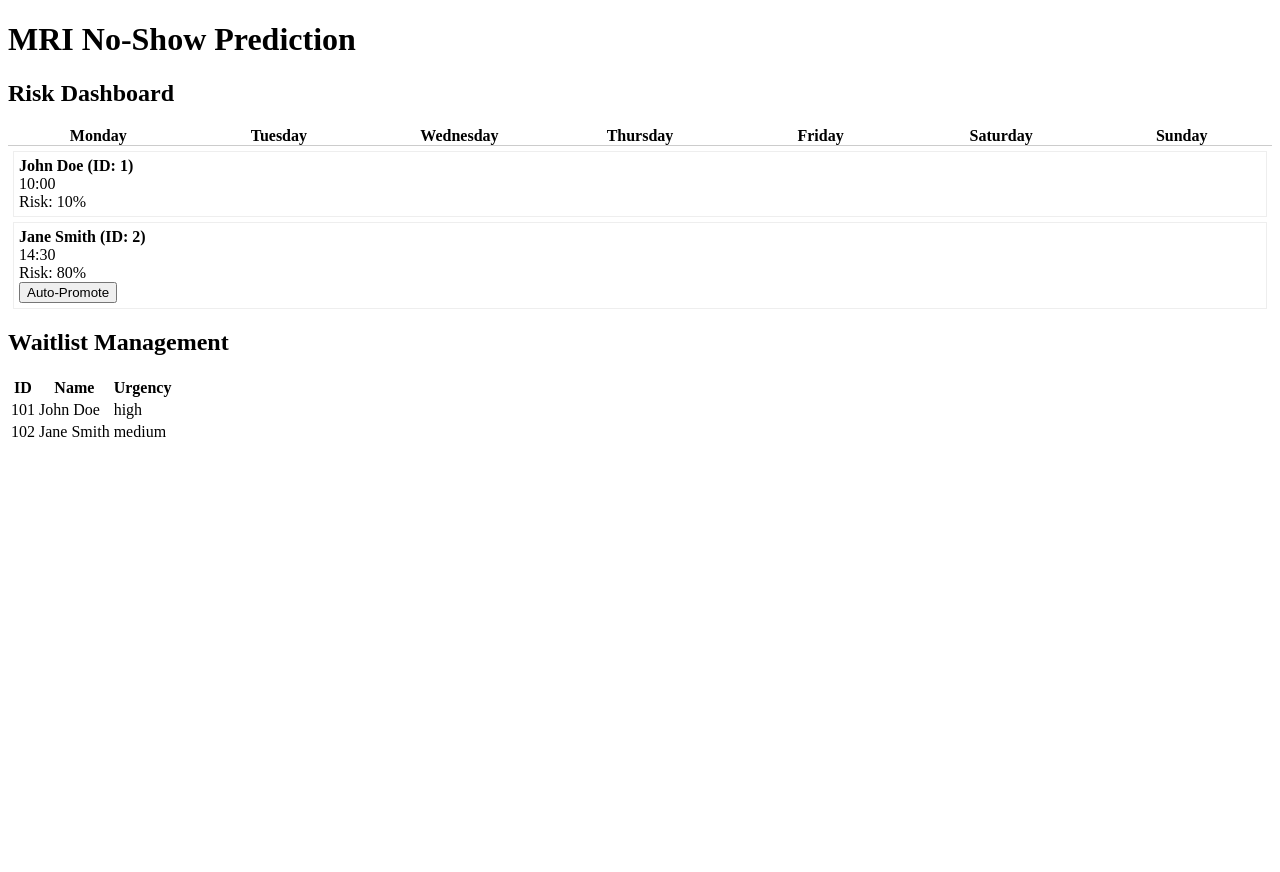
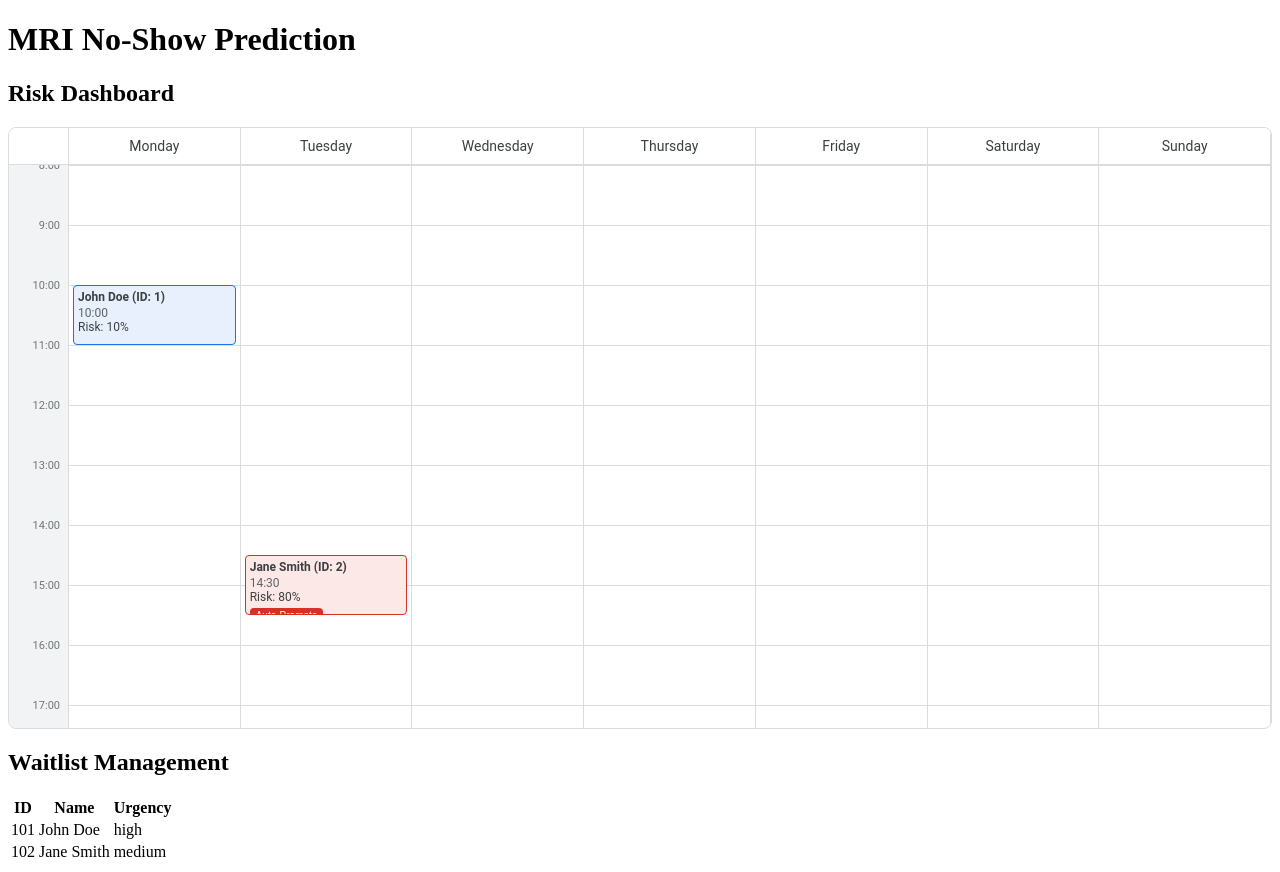
Before and after one commit to Kaanart/NoShowAgent, a React (Vite) app in the folder frontend/: page / in a window 1280 px wide. Before the commit the page ends 800 px from the top, so only its background shows below. Built offline with nearby package versions, Linux system fonts and the light colour scheme.

Commit message:
feat(frontend): Refine CalendarView with Google Calendar styling

```diff
--- a/frontend/package.json
+++ b/frontend/package.json
@@ -14,6 +14,7 @@
     "@types/react": "^18.0.28",
     "@types/react-dom": "^18.0.11",
     "@vitejs/plugin-react": "^6.0.1",
+    "identity-obj-proxy": "^3.0.0",
     "jest": "^29.5.0",
     "jest-environment-jsdom": "^29.5.0",
     "ts-jest": "^29.1.0",
--- /dev/null
+++ b/frontend/src/components/CalendarView.css
@@ -0,0 +1,100 @@
+.calendar-container {
+  display: flex;
+  flex-direction: column;
+  height: 600px;
+  border: 1px solid #dadce0;
+  border-radius: 8px;
+  overflow: hidden;
+  font-family: 'Roboto', Arial, sans-serif;
+  color: #3c4043;
+}
+
+.calendar-header-row {
+  display: grid;
+  grid-template-columns: 60px repeat(7, 1fr);
+  background-color: #fff;
+  border-bottom: 1px solid #dadce0;
+}
+
+.time-gutter-header {
+  border-right: 1px solid #dadce0;
+}
+
+.day-header {
+  padding: 10px;
+  text-align: center;
+  border-right: 1px solid #dadce0;
+  font-size: 14px;
+}
+
+.calendar-grid {
+  display: grid;
+  grid-template-columns: 60px repeat(7, 1fr);
+  flex-grow: 1;
+  overflow-y: auto;
+  position: relative;
+}
+
+.time-gutter {
+  border-right: 1px solid #dadce0;
+  background-color: #f1f3f4;
+}
+
+.time-label {
+  height: 60px;
+  font-size: 11px;
+  text-align: right;
+  padding-right: 8px;
+  color: #70757a;
+  position: relative;
+  top: -6px;
+}
+
+.day-column {
+  border-right: 1px solid #dadce0;
+  position: relative;
+  background-image: linear-gradient(#dadce0 1px, transparent 1px);
+  background-size: 100% 60px;
+}
+
+.appointment-slot {
+  position: absolute;
+  left: 4px;
+  right: 4px;
+  background-color: #e8f0fe;
+  border: 1px solid #1a73e8;
+  border-radius: 4px;
+  padding: 4px;
+  font-size: 12px;
+  overflow: hidden;
+  z-index: 1;
+}
+
+.appointment-slot.high-risk {
+  background-color: #fce8e6;
+  border-color: #d93025;
+}
+
+.appointment-title {
+  font-weight: bold;
+  margin-bottom: 2px;
+}
+
+.appointment-time {
+  color: #5f6368;
+}
+
+.promote-btn {
+  background-color: #d93025;
+  color: white;
+  border: none;
+  border-radius: 4px;
+  padding: 2px 6px;
+  font-size: 10px;
+  cursor: pointer;
+  margin-top: 4px;
+}
+
+.promote-btn:hover {
+  background-color: #b9251c;
+}
--- a/frontend/src/components/CalendarView.tsx
+++ b/frontend/src/components/CalendarView.tsx
@@ -1,4 +1,5 @@
 import React from 'react';
+import './CalendarView.css';
 
 interface Appointment {
   id: number;
@@ -16,25 +17,66 @@ interface CalendarViewProps {
 
 const CalendarView: React.FC<CalendarViewProps> = ({ appointments, onPromote }) => {
   const days = ['Monday', 'Tuesday', 'Wednesday', 'Thursday', 'Friday', 'Saturday', 'Sunday'];
+  const hours = Array.from({ length: 12 }, (_, i) => i + 8); // 8 AM to 7 PM
+
+  // Helper to calculate position
+  const getAppointmentStyle = (time: string) => {
+    const [hourStr, minuteStr] = time.split(':');
+    const hour = parseInt(hourStr, 10);
+    const minute = parseInt(minuteStr, 10);
+
+    // Each hour is 60px high. Start at 8 AM.
+    const top = (hour - 8) * 60 + (minute / 60) * 60;
+    return { top: `${top}px`, height: '50px' };
+  };
+
+  // Group appointments by day
+  const appointmentsByDay: { [key: string]: Appointment[] } = {};
+  appointments.forEach(appt => {
+    const date = new Date(appt.appointment_date);
+    // getDay() is 0 for Sunday, 1 for Monday...
+    let dayIndex = date.getDay() - 1;
+    if (dayIndex === -1) dayIndex = 6; // Sunday
+    const dayName = days[dayIndex];
+
+    if (!appointmentsByDay[dayName]) {
+      appointmentsByDay[dayName] = [];
+    }
+    appointmentsByDay[dayName].push(appt);
+  });
 
   return (
-    <div className="calendar-view">
-      <div className="calendar-header" style={{ display: 'grid', gridTemplateColumns: 'repeat(7, 1fr)' }}>
+    <div className="calendar-container">
+      <div className="calendar-header-row">
+        <div className="time-gutter-header"></div>
         {days.map(day => (
-          <div key={day} style={{ fontWeight: 'bold', borderBottom: '1px solid #ccc', textAlign: 'center' }}>
-            {day}
-          </div>
+          <div key={day} className="day-header">{day}</div>
         ))}
       </div>
-      <div className="calendar-body">
-        {appointments.map(appt => (
-          <div key={appt.id} className="appointment-card" style={{ border: '1px solid #eee', margin: '5px', padding: '5px' }}>
-            <strong>{appt.patient_name} (ID: {appt.id})</strong>
-            <div>{appt.appointment_time}</div>
-            <div>Risk: {Math.round(appt.risk_score * 100)}%</div>
-            {appt.risk_score > 0.5 && (
-              <button onClick={() => onPromote(appt.id)}>Auto-Promote</button>
-            )}
+
+      <div className="calendar-grid">
+        <div className="time-gutter">
+          {hours.map(hour => (
+            <div key={hour} className="time-label">{hour}:00</div>
+          ))}
+        </div>
+
+        {days.map(day => (
+          <div key={day} className="day-column">
+            {(appointmentsByDay[day] || []).map(appt => (
+              <div
+                key={appt.id}
+                className={`appointment-slot ${appt.risk_score > 0.5 ? 'high-risk' : ''}`}
+                style={getAppointmentStyle(appt.appointment_time)}
+              >
+                <div className="appointment-title">{appt.patient_name} (ID: {appt.id})</div>
+                <div className="appointment-time">{appt.appointment_time}</div>
+                <div>Risk: {Math.round(appt.risk_score * 100)}%</div>
+                {appt.risk_score > 0.5 && (
+                  <button className="promote-btn" onClick={() => onPromote(appt.id)}>Auto-Promote</button>
+                )}
+              </div>
+            ))}
           </div>
         ))}
       </div>
```
Also changed, not shown: 2 other files (tests, documents, lock files or other folders).
